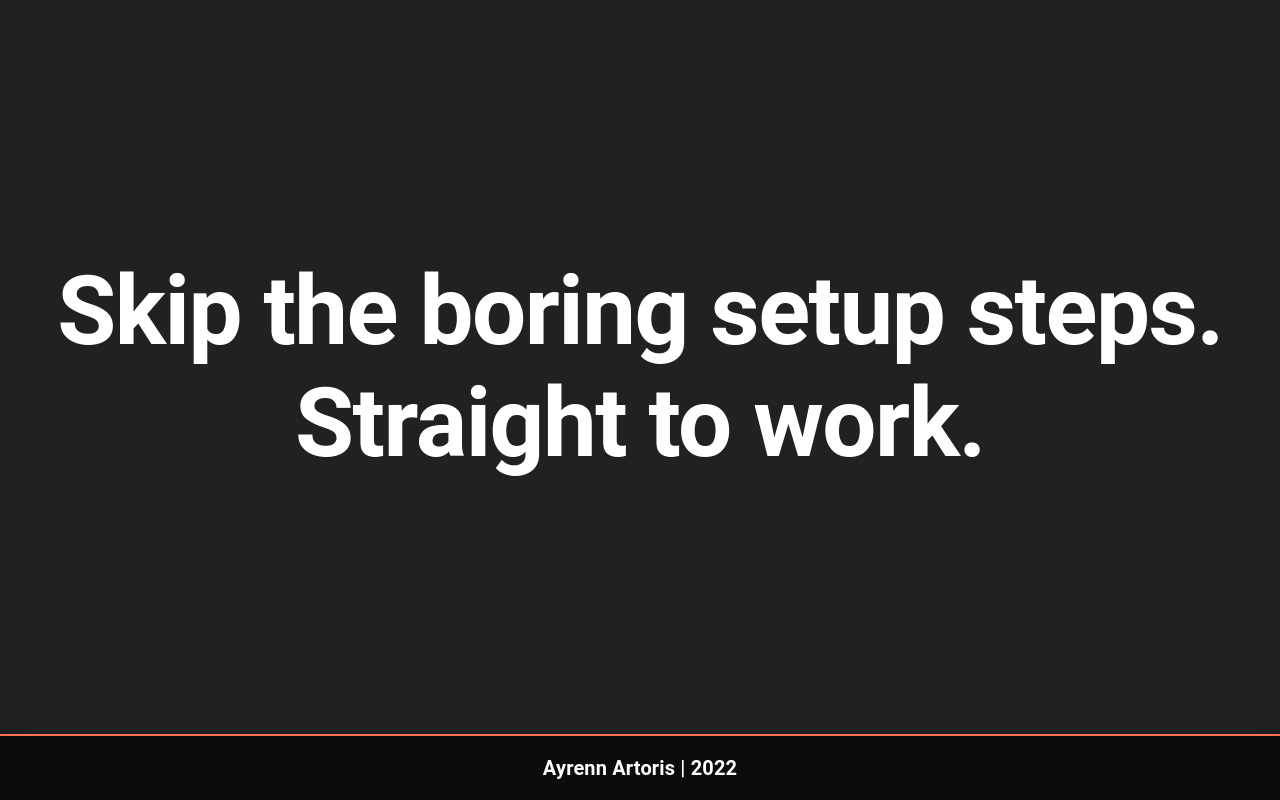
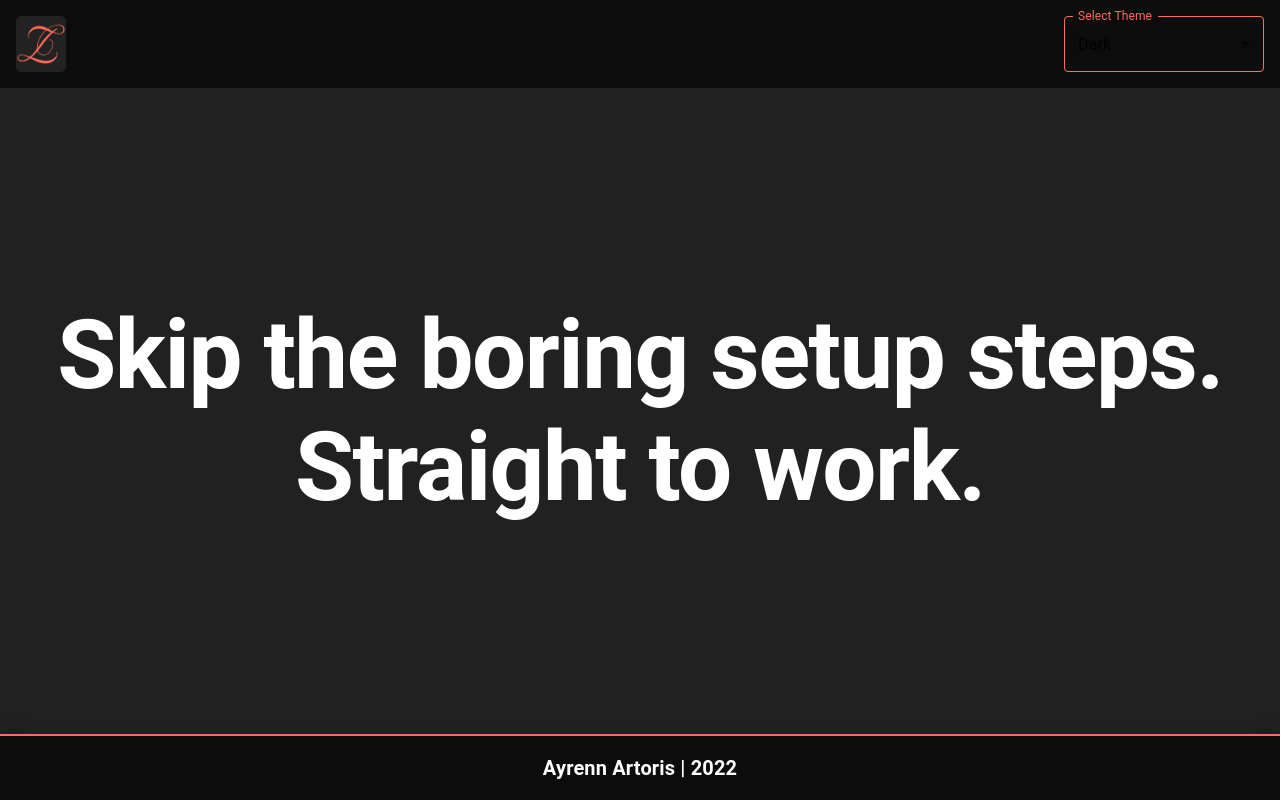
Before and after one commit to adzajko/zenith-portal, a React (Create React App) app: page / in a window 1280 px wide. Built offline with nearby package versions, Linux system fonts and the light colour scheme.

Commit message:
Theming tweaks, moved to redux

```diff
--- a/src/hooks/useTheming.ts
+++ /dev/null
@@ -1,33 +0,0 @@
-import { useEffect, useState } from "react";
-
-export enum SupportedThemes {
-  LIGHT = "light",
-  DARK = "dark"
-  // Add additional themes here
-}
-
-interface ThemingOutput {
-  theme: SupportedThemes;
-  switchTheme: (theme: SupportedThemes) => void;
-}
-
-export const useTheming = (): ThemingOutput => {
-  const [theme, setTheme] = useState<SupportedThemes>(SupportedThemes.DARK);
-  const osPreference = "(prefers-color-scheme: dark)";
-
-  const switchTheme = (newTheme: SupportedThemes) => {
-    setTheme(theme);
-    localStorage.setItem("theme", newTheme);
-  };
-
-  useEffect(() => {
-    const savedTheme = localStorage.getItem("theme");
-    if (savedTheme && savedTheme in SupportedThemes) {
-      setTheme(savedTheme as SupportedThemes);
-    } else if (window.matchMedia && window.matchMedia(osPreference).matches) {
-      setTheme(SupportedThemes.LIGHT);
-    }
-  }, []);
-
-  return { theme, switchTheme };
-};
--- a/src/store/index.ts
+++ b/src/store/index.ts
@@ -2,11 +2,13 @@ import { Action, configureStore, ThunkAction } from "@reduxjs/toolkit";
 import authReducer from "../features/authentication/authSlice";
 import websocketReducer from "../features/websockets/wsocketSlice";
 import { socketMiddleware } from "../features/websockets/wsMiddleware";
+import themeReducer from "../ui/theming/themingSlice";
 
 export const store = configureStore({
   reducer: {
     auth: authReducer,
-    websocket: websocketReducer
+    websocket: websocketReducer,
+    theme: themeReducer
   },
   middleware: (getDefaultMiddleware) => getDefaultMiddleware().concat([socketMiddleware])
 });
--- a/src/ui/Header/Header.tsx
+++ b/src/ui/Header/Header.tsx
@@ -1,5 +1,76 @@
 import React from "react";
+import { Box, MenuItem, styled, TextField } from "@mui/material";
+import logo from "../../assets/logo.png";
+import { selectActiveTheme, setActiveTheme, SupportedThemes } from "../theming/themingSlice";
+import { useAppDispatch, useAppSelector } from "../../store/hooks";
+
+const StyledHeader = styled(Box)(({ theme }) => ({
+  backgroundColor: theme.themedPalette.backgroundAlt,
+  padding: theme.spacing(2),
+  boxShadow: theme.shadows[10],
+  display: "flex",
+  justifyContent: "space-between"
+}));
+
+const Logo = styled("img")({
+  width: "50px"
+});
+
+const OPTIONS = [
+  {
+    value: SupportedThemes.DARK,
+    label: "Dark"
+  },
+  { value: SupportedThemes.LIGHT, label: "Light" }
+];
+
+const ThemeSelector = styled(TextField)(({ theme }) => ({
+  width: "200px",
+  "& label": {
+    color: theme.themedPalette.primary
+  },
+  "& label.Mui-focused": {
+    color: theme.themedPalette.primary
+  },
+  "& .MuiInput-underline:after": {
+    borderBottomColor: theme.themedPalette.primary
+  },
+  "& .MuiOutlinedInput-root": {
+    "& fieldset": {
+      borderColor: theme.themedPalette.primary
+    },
+    "&:hover fieldset": {
+      borderColor: theme.themedPalette.primary
+    },
+    "&.Mui-focused fieldset": {
+      borderColor: theme.themedPalette.primary
+    }
+  }
+}));
 
 export function Header(): JSX.Element {
-  return <div />;
+  const activeTheme = useAppSelector(selectActiveTheme);
+  const dispatch = useAppDispatch();
+
+  const handleChange = (event: React.ChangeEvent<HTMLInputElement>) => {
+    dispatch(setActiveTheme(event.target.value as SupportedThemes));
+    localStorage.setItem("theme", event.target.value);
+  };
+  return (
+    <StyledHeader>
+      <Logo src={logo} alt="Zenith Logo" />
+      <ThemeSelector
+        select
+        variant="outlined"
+        label="Select Theme"
+        value={activeTheme}
+        onChange={handleChange}>
+        {OPTIONS.map((option) => (
+          <MenuItem key={option.value} value={option.value}>
+            {option.label}
+          </MenuItem>
+        ))}
+      </ThemeSelector>
+    </StyledHeader>
+  );
 }
--- a/src/ui/theming/theme.tsx
+++ b/src/ui/theming/theme.tsx
@@ -1,7 +1,8 @@
-import { createTheme, ThemeProvider as MaterialThemeProvider } from "@mui/material";
-import React from "react";
-import { SupportedThemes, useTheming } from "../../hooks/useTheming";
+import { createTheme, ThemeProvider as MaterialThemeProvider, useMediaQuery } from "@mui/material";
+import React, { useEffect, useMemo } from "react";
 import { darkPalette, lightPalette, Palette } from "./palette";
+import { useAppDispatch, useAppSelector } from "../../store/hooks";
+import { selectActiveTheme, setActiveTheme, SupportedThemes } from "./themingSlice";
 
 declare module "@mui/material/styles" {
   interface Theme {
@@ -14,9 +15,26 @@ declare module "@mui/material/styles" {
 }
 
 export function ThemeProvider({ children }: { children: React.ReactNode }): JSX.Element {
-  const { theme } = useTheming();
-  const appTheme = createTheme({
-    themedPalette: theme === SupportedThemes.DARK ? darkPalette : lightPalette
-  });
+  const activeTheme = useAppSelector(selectActiveTheme);
+  const dispatch = useAppDispatch();
+  const prefersLight = useMediaQuery("(prefers-color-scheme: dark)");
+
+  useEffect(() => {
+    const savedTheme = localStorage.getItem("theme");
+
+    if (savedTheme) {
+      dispatch(setActiveTheme(savedTheme as SupportedThemes));
+    } else {
+      dispatch(setActiveTheme(prefersLight ? SupportedThemes.LIGHT : SupportedThemes.DARK));
+    }
+  }, []);
+
+  const appTheme = useMemo(
+    () =>
+      createTheme({
+        themedPalette: activeTheme === SupportedThemes.DARK ? darkPalette : lightPalette
+      }),
+    [activeTheme]
+  );
   return <MaterialThemeProvider theme={appTheme}>{children}</MaterialThemeProvider>;
 }
--- /dev/null
+++ b/src/ui/theming/themingSlice.ts
@@ -0,0 +1,32 @@
+import { createSlice, PayloadAction } from "@reduxjs/toolkit";
+import { RootState } from "../../store";
+
+export enum SupportedThemes {
+  LIGHT = "light",
+  DARK = "dark"
+  // Add additional themes here
+}
+
+interface ThemingState {
+  activeTheme: SupportedThemes;
+}
+
+const initialState: ThemingState = {
+  activeTheme: SupportedThemes.DARK
+};
+
+const themingSlice = createSlice({
+  name: "Theming",
+  initialState,
+  reducers: {
+    setActiveTheme: (state, { payload }: PayloadAction<SupportedThemes>) => {
+      state.activeTheme = payload;
+    }
+  }
+});
+
+export const { setActiveTheme } = themingSlice.actions;
+
+export const selectActiveTheme = ({ theme }: RootState) => theme.activeTheme;
+
+export default themingSlice.reducer;
```
Also changed, not shown: src/assets/logo.png (added), 1 other file (tests, documents, lock files or other folders).
